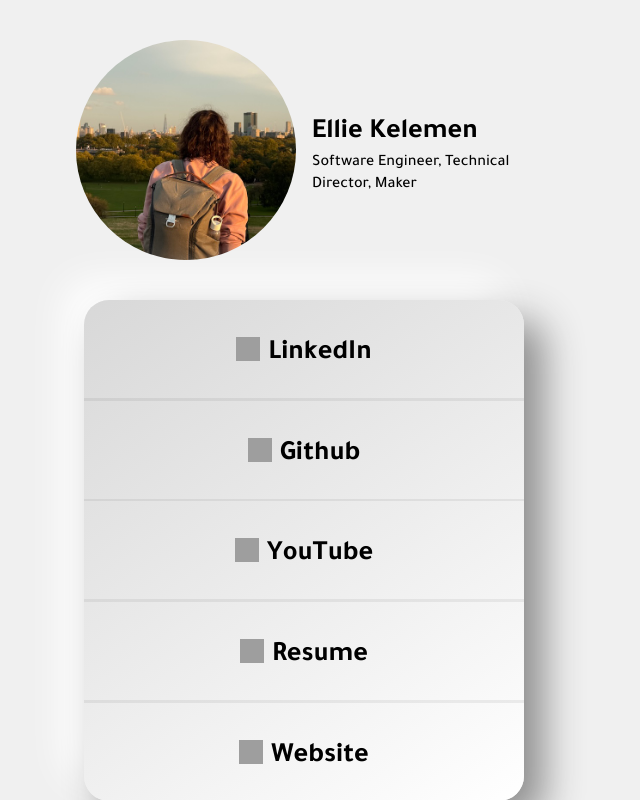
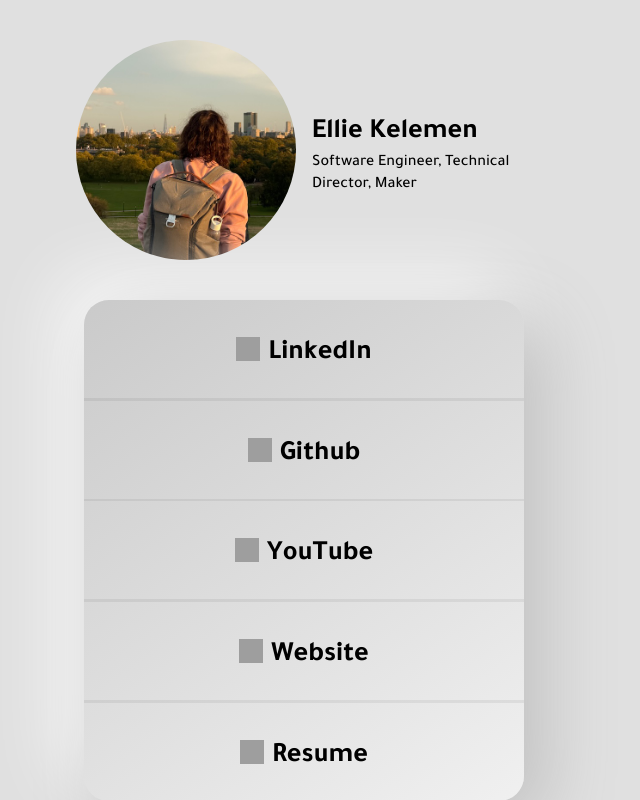
Before and after one commit to whoisEllie/not-linktree, a SvelteKit app: page / in a window 1280 px wide. Shown: the whole page, without its empty margins (336-976 px from the left). Built offline with nearby package versions, Linux system fonts and the light colour scheme; grey boxes are pictures that could not be loaded.

Commit message:
Added new favicon & link underlines

```diff
--- a/src/lib/components/listitem.svelte
+++ b/src/lib/components/listitem.svelte
@@ -19,7 +19,8 @@
   align-items: center;
   padding: 1.75rem 0;
   color: black;
-  text-decoration: none;
+  text-decoration: underline 0.1em rgba(0, 0, 0, 0);
+  transition: text-decoration-color 300ms;
   font-size: 1.75rem;
   font-family: "tajawalbold";
   border: none;
@@ -31,4 +32,8 @@
   padding: 0 0.5rem 0 0;
 }
 
+.link-panel:hover {
+  text-decoration-color: rgba(0, 0, 0, 1);
+}
+
 </style>
--- a/src/routes/+page.svelte
+++ b/src/routes/+page.svelte
@@ -23,9 +23,9 @@
         <div class="spacer"></div>
         <Listitem link="https://www.youtube.com/@elliemakesgames" text="YouTube" iconslug="youtube"/>
         <div class="spacer"></div>
+        <Listitem link="https://www.elliekelemen.com" text="Website" iconslug="svelte"/>
+        <div class="spacer"></div>
         <Listitem link="resume.pdf" text="Resume" iconslug="googledocs"/>
-        <div class="spacer"></div>
-        <Listitem link="https://www.elliekelemen.com" text="Website" iconslug="svelte"/>
       </div>
       <div on:click={() => window.open("https://github.com/whoisEllie/not-linktree")} class="acknowledgment">
           {"Built with ❤️  & SvelteKit"}
@@ -46,7 +46,7 @@
   display: flex;
   justify-content: center;
   overflow: scroll;
-  background: #f0f0f0;
+  background: #e0e0e0;
 }
 
 .wrapper {
@@ -84,12 +84,10 @@
   flex-direction: column;
   width: min(100vw - 2rem, 440px);
   margin-inline: auto;
-  background: rgb(131,58,180);
-  background: linear-gradient(135deg, rgba(131,58,180,1) 0%, rgba(253,29,29,1) 50%, rgba(252,176,69,1) 100%);
   border-radius: 25px;
-  background: linear-gradient(145deg, #d8d8d8, #ffffff);
-  box-shadow:  20px 20px 39px #8d8d8d,
-               -20px -20px 39px #ffffff;
+  background: linear-gradient(145deg, #cacaca, #f0f0f0);
+  box-shadow:  20px 20px 70px #bebebe,
+               -20px -20px 70px #ffffff;
 }
 
 .spacer {
@@ -107,7 +105,7 @@
   cursor: pointer;
   font-family: "tajawalmedium";
   border-radius: 25px;
-  background: linear-gradient(145deg, #d8d8d8, #ffffff);
+  background: linear-gradient(145deg, #cacaca, #f0f0f0);
   box-shadow:  9px 9px 17px #cacaca,
              -9px -9px 17px #ffffff;
 
```
Also changed, not shown: static/favicon.png.
